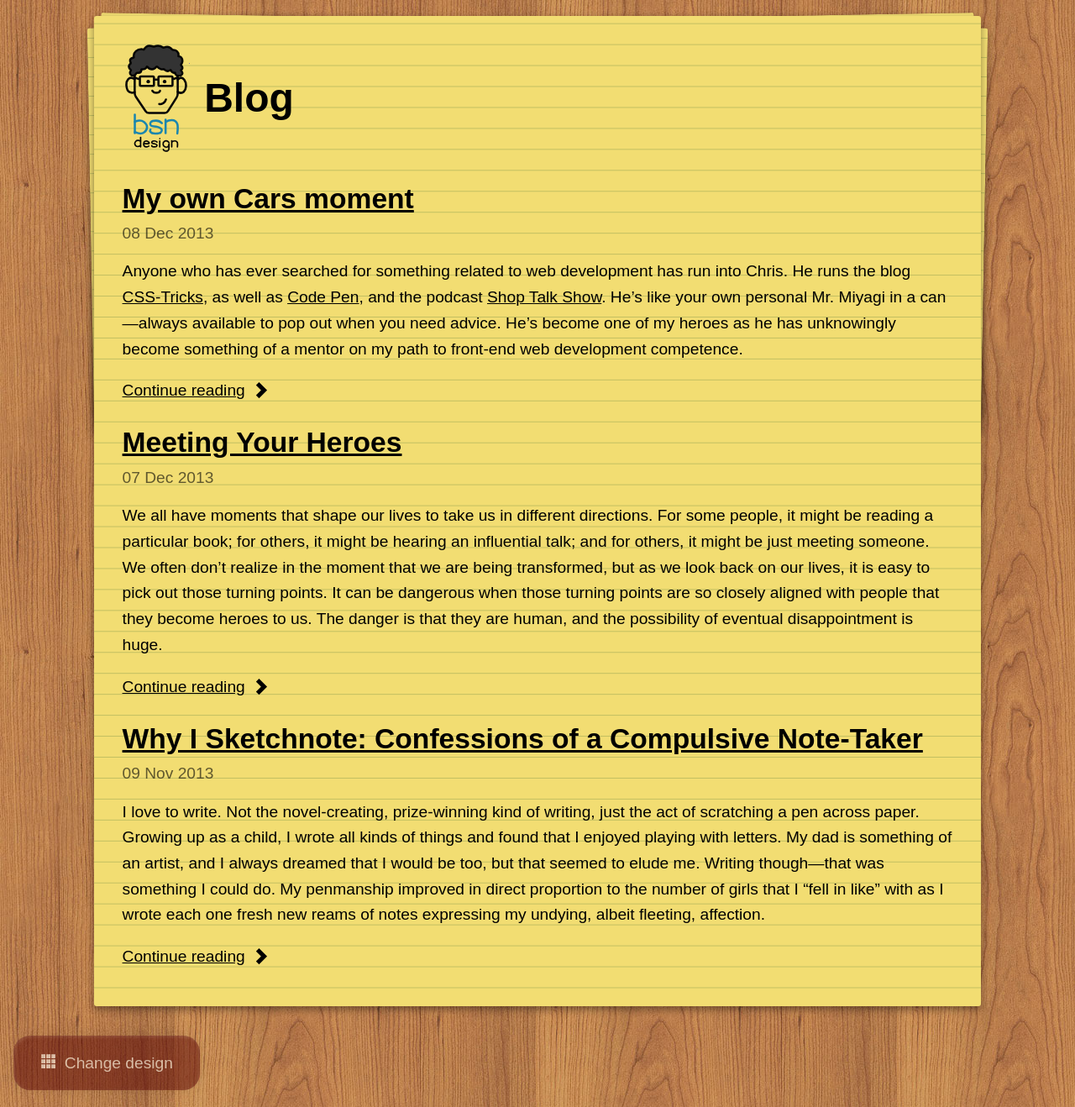
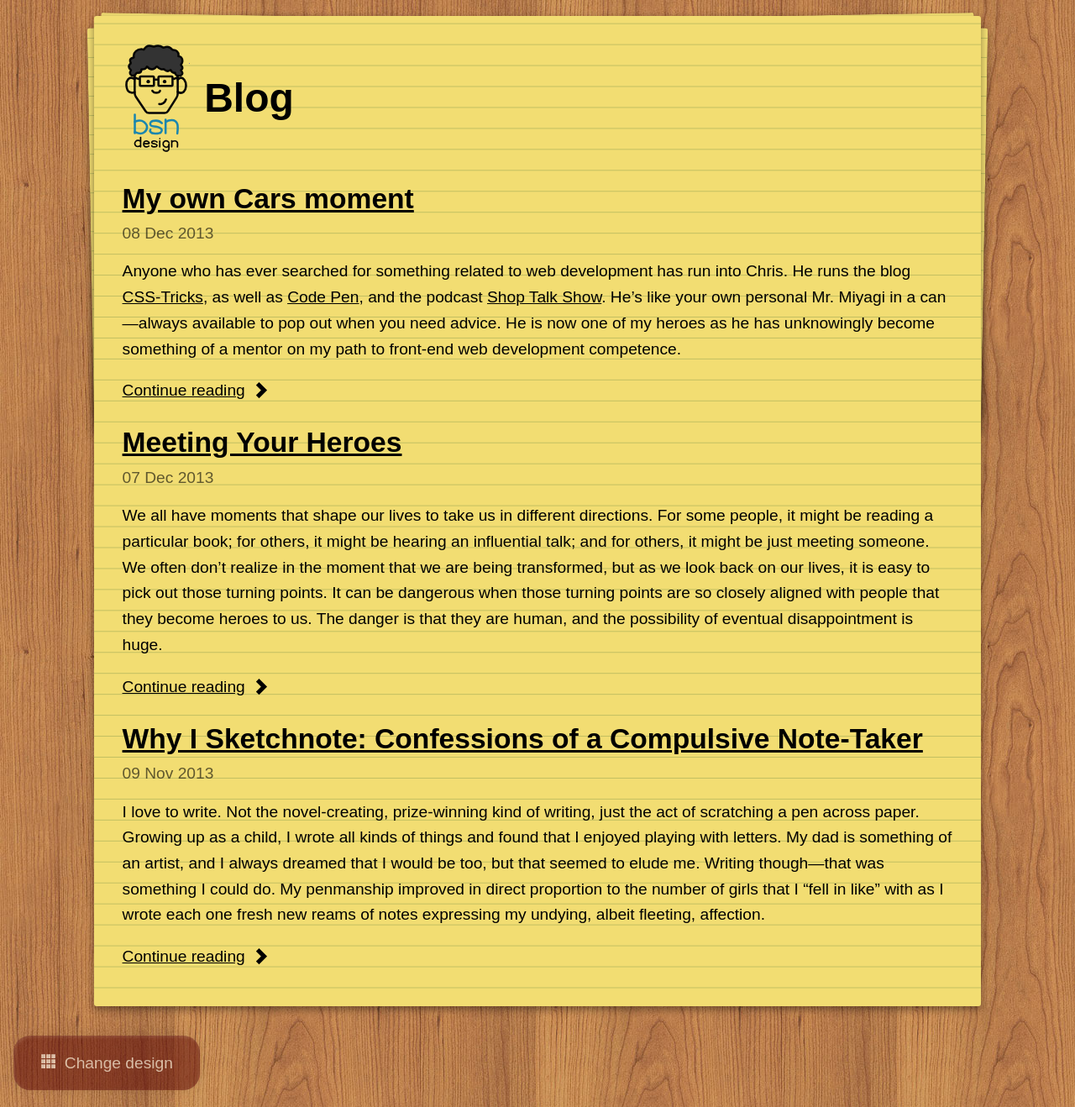
Before and after one commit to benjaminsnorris/old-sketchbook, a Jekyll site: the page built from blog/index.html, in a window 1280 px wide. Shown: the whole page at 84% size. Built offline with Jekyll 4.4.1, drawn with Linux system fonts in a browser that asks for light colours; nearby versions of some CDN libraries; some web fonts are replaced; the list of posts is cut into pages by our own code.

Commit message:
Tweaking wording in post

```diff
--- a/_posts/2013-12-08-my-own-cars-moment.md
+++ b/_posts/2013-12-08-my-own-cars-moment.md
@@ -2,7 +2,7 @@
 layout: post
 title: My own Cars moment
 ---
-Anyone who has ever searched for something related to web development has run into Chris. He runs the blog [CSS-Tricks](http://css-tricks.com), as well as [Code Pen](http://codepen.io), and the podcast [Shop Talk Show](http://shoptalkshow.com). He's like your own personal Mr. Miyagi in a can—always available to pop out when you need advice. He's become one of my heroes as he has unknowingly become something of a mentor on my path to front-end web development competence.
+Anyone who has ever searched for something related to web development has run into Chris. He runs the blog [CSS-Tricks](http://css-tricks.com), as well as [Code Pen](http://codepen.io), and the podcast [Shop Talk Show](http://shoptalkshow.com). He's like your own personal Mr. Miyagi in a can—always available to pop out when you need advice. He is now one of my heroes as he has unknowingly become something of a mentor on my path to front-end web development competence.
 
 <p class="photo post-image-s post-image-right"><img src="//media.bsn.io/img/shop-talk/Shop-Talk-Sketchnotes-17-Oct-2013-thumb.jpg" alt="Sketchnote of a recent Shop Talk Show Episode"></p>
 
```
